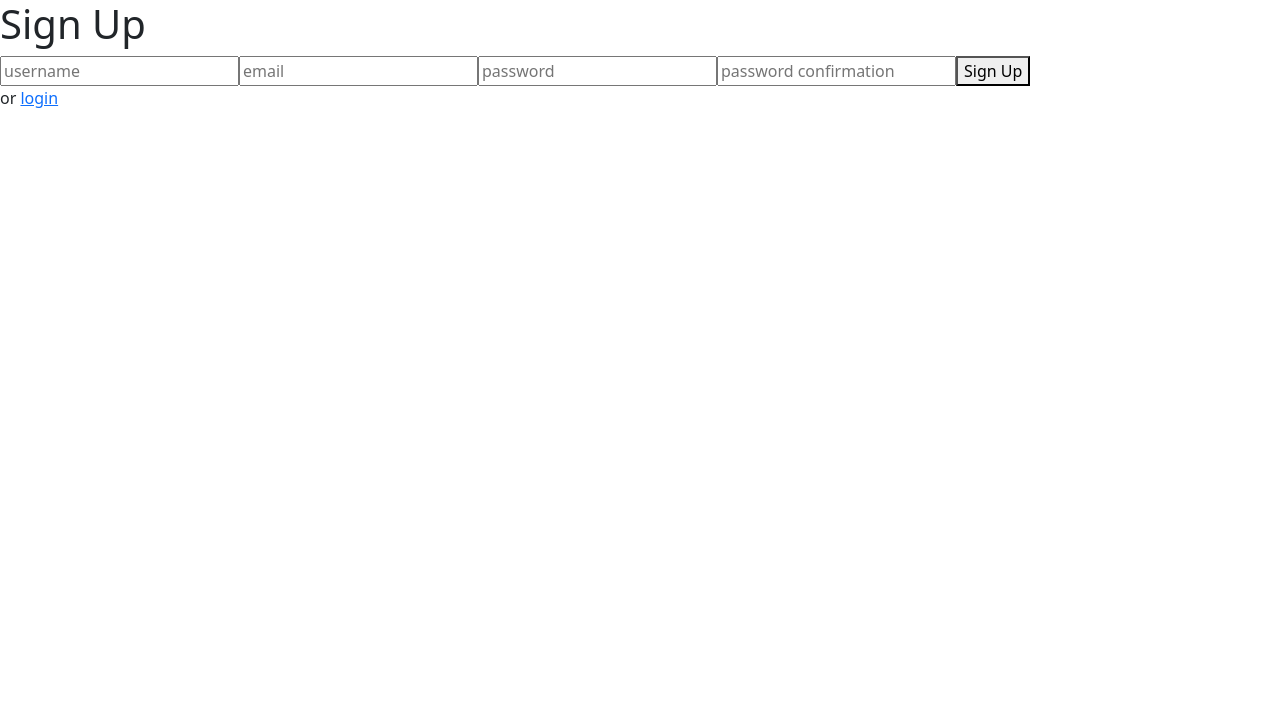
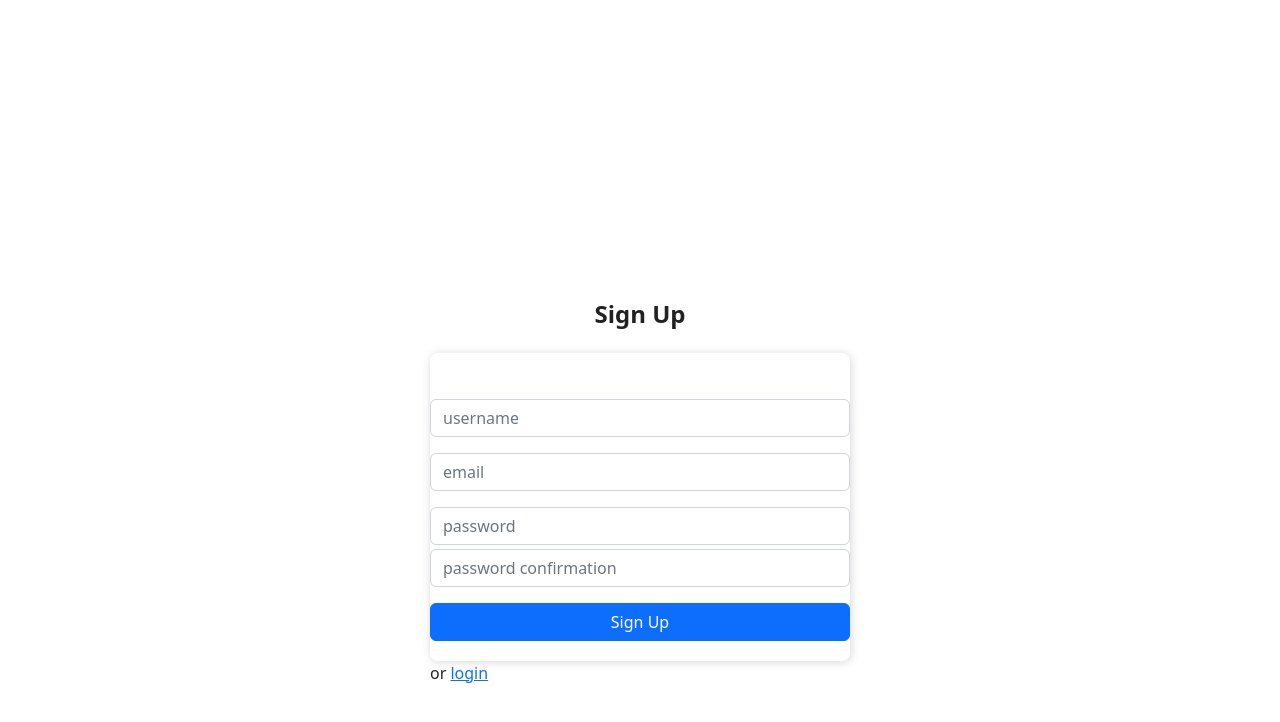
Before and after one commit to MudassarHusnain/dairy_farm, a React (Create React App) app: page /signup in a window 1280 px wide. Shown: the top 722 px of the page. Built offline with nearby package versions, Linux system fonts and the light colour scheme; no server answers.

Commit message:
Styling of detail and signup page

```diff
--- a/src/DetailPage.css
+++ b/src/DetailPage.css
@@ -3,14 +3,13 @@
 .main{
     position: relative;
     height: auto;
-    width: 40%;
+    width: 70%;
     top: 20%;
     margin-top: 5%;
-    left:30%;
+    left:20%;
     border-radius: 12px;
     /* box-shadow: '1px 2px '; */
     box-shadow: 1px 2px 9px #888888;
-
 }
 .col-6{
 }
@@ -19,7 +18,7 @@
     width: 100%;
     height: 100%;
     /* border-radius: 5%; */
-    border-top-left-radius: 5%;
+    border-top-left-radius: 3%;
 }
 .desc{
     position: relative;
@@ -36,8 +35,21 @@
     margin-left: 20px;
 }
 #spaceBw{
- display: flexbox;
+ /* display: flexbox; */
 }
 @media only screen and (max-width: 500px) {
-
+    .main{
+    position: relative;
+    height: auto;
+    width: 100%;
+    margin-top: 5%;
+    left:0%;
+    border-radius: 12px;
+    /* box-shadow: '1px 2px '; */
+    box-shadow: 1px 2px 9px #888888;
+    display: flex-block;
+    }
   }
+  td{
+    width: 0px;
+  }
--- a/src/DetailPage.js
+++ b/src/DetailPage.js
@@ -25,18 +25,25 @@ export default function DetailPage() {
      </div>
      <div className='row position-relative'>
        <div className='col-6'>
-         <table id='animalDetail' style={{border:'1px solid black'}}>
+         <table id='animalDetail' style={{}}>
          <tr>
-          <td style={{border:'1px solid black',fontWeight:'bold'}}>Height</td>
-          <td style={{border:'1px solid black',paddingLeft:'20px'}} id='spaceBw'>6.5</td>
-          <td style={{border:'1px solid black',paddingLeft:'20px',fontWeight:'bold'}}>Weight</td>
-          <td style={{border:'1px solid black',paddingLeft:'20px'}}>4000pound</td>
+          <td style={{fontWeight:'bold'}}>Height(Ft)</td>
+          <td style={{paddingLeft:'10px',display:''}} id='spaceBw'>6.5</td>
+          <td style={{paddingLeft:'10px',fontWeight:'bold'}}>Weight(KG)</td>
+          <td style={{paddingLeft:'10px',display:''}}>4000</td>
+         </tr>
+         <tr>
+           <td style={{fontWeight:'bold'}}>Breed</td>
+           <td style={{width:'200px',display:''}}><span>Sahiwal</span></td>
+           <td style={{paddingLeft:'10px',fontWeight:'bold'}}>Color</td>
+           <td style={{width:'200px',display:''}}><span>Brown</span></td>
+
          </tr>
          </table>
        </div>
        <div className='col-6'>
-       <FaWhatsappSquare icon="fa-brands fa-fa-whatsapp"style={{fontSize:'50px'}} /><span style={{marginLeft:'10%'}}>03070781256</span><br/>
-       <FaPhoneAlt style={{fontSize:'40px',marginTop:'10px'}}/> <span style={{marginLeft:'12%'}}>03070781256</span>
+       <FaWhatsappSquare icon="fa-brands fa-fa-whatsapp"style={{fontSize:'50px',marginLeft:'10%'}} /><span style={{marginLeft:'10%'}}>03070781256</span><br/>
+       <FaPhoneAlt style={{fontSize:'40px',marginTop:'10px',marginLeft:'10%'}}/> <span style={{marginLeft:'12%'}}>03070781256</span>
        </div>
      </div>
     </div>
--- a/src/Login.js
+++ b/src/Login.js
@@ -74,14 +74,14 @@ handleSubmit = (event) => {
         });
   }
 render() {
-    const {username, email, password} = this.state
+    const {username,password} = this.state
     return (
       <div className='bg-grey'>
       <div className="Auth-form-container">
       {console.log(secureLocalStorage.getItem("login"))}
         {secureLocalStorage.getItem('login')?
           <Navigate replace to="/frontPage" />
-        : <div className='position-absolute top-50 start-50 translate-middle h-25 w-25' >
+        : <div className='position-relative  translate-middle h-25 w-25' >
 
          <form className="Auth-form" onSubmit={this.handleSubmit}>
         <div className="Auth-form-content">
@@ -114,7 +114,7 @@ render() {
             </button>
           </div>
           <p className="forgot-password text-right mt-2">
-            Forgot <a href="#">password?</a>
+            Forgot <a href="/signup">Signup</a>
           </p>
         </div>
       </form>
--- a/src/Signup.js
+++ b/src/Signup.js
@@ -10,7 +10,8 @@ class Signup extends Component {
       email: '',
       password: '',
       password_confirmation: '',
-      errors: ''
+      errors: '',
+      signUp:[]
      };
   }
 handleChange = (event) => {
@@ -43,25 +44,32 @@ handleSubmit = (event) => {
 render() {
     const {username, email, password, password_confirmation} = this.state
 return (
-      <div>
+  <div className='bg-grey'>
+      <div className="Auth-form-container">
+      <div className='position-absolute top-50 start-50 translate-middle h-25 w-45'>
 
-        <h1>Sign Up</h1>
-<form onSubmit={this.handleSubmit}>
-          <input
+        <h1 className="Auth-form-title">Sign Up</h1>
+<form className="Auth-form" onSubmit={this.handleSubmit}>
+<div className="form-group mt-3">
+          <input className="form-control mt-1"
             placeholder="username"
             type="text"
             name="username"
             value={username}
             onChange={this.handleChange}
           />
-          <input
+          </div>
+          <div className="form-group mt-3">
+          <input className="form-control mt-1"
             placeholder="email"
             type="text"
             name="email"
             value={email}
             onChange={this.handleChange}
           />
-          <input
+          </div>
+          <div className="form-group mt-3">
+          <input  className="form-control mt-1"
             placeholder="password"
             type="password"
             name="password"
@@ -69,20 +77,24 @@ return (
             onChange={this.handleChange}
           />
           <input
+          className="form-control mt-1"
             placeholder="password confirmation"
             type="password"
             name="password_confirmation"
             value={password_confirmation}
             onChange={this.handleChange}
           />
-
-          <button placeholder="submit" type="submit">
+        </div>
+        <div className="d-grid gap-2 mt-3">
+          <button placeholder="submit" type="submit" className="btn btn-primary">
             Sign Up
           </button>
-
+       </div>
         </form>
         <div>
         or <Link to='/login'>login</Link>
+      </div>
+      </div>
       </div>
       </div>
     );
```
